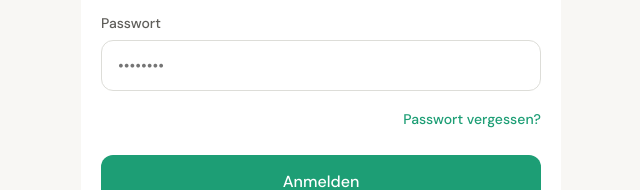
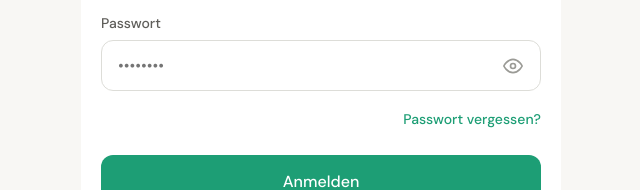
Before and after one commit to MEDDEAL/Pflegebox, a plain HTML site: page index.html in a window 1280 px wide. Shown: the part 265-455 px from the top of the page, 319-959 px from the left. Drawn offline with nearby package versions, Linux system fonts and the light colour scheme.

Commit message:
Update index.html
Password Asterisk anzeigen und blurry transition

```diff
--- a/index.html
+++ b/index.html
@@ -124,7 +124,15 @@
       </div>
       <div class="input-group">
         <label class="input-label">Passwort</label>
-        <input class="input-field" type="password" id="login-pw" placeholder="••••••••" autocomplete="current-password">
+        <div style="position:relative;">
+          <input class="input-field" type="password" id="login-pw" placeholder="••••••••" autocomplete="current-password" style="padding-right:48px;">
+          <button onclick="togglePwVisibility()" id="pw-eye-btn" type="button" style="position:absolute;right:14px;top:50%;transform:translateY(-50%);background:none;border:none;cursor:pointer;padding:4px;color:var(--gray-400);display:flex;align-items:center;justify-content:center;">
+            <svg id="pw-eye-icon" xmlns="http://www.w3.org/2000/svg" width="20" height="20" viewBox="0 0 24 24" fill="none" stroke="currentColor" stroke-width="2" stroke-linecap="round" stroke-linejoin="round">
+              <path d="M1 12s4-8 11-8 11 8 11 8-4 8-11 8-11-8-11-8z"/>
+              <circle cx="12" cy="12" r="3"/>
+            </svg>
+          </button>
+        </div>
         <div class="error-msg" id="login-error">E-Mail oder Passwort nicht korrekt.</div>
       </div>
       <div style="text-align:right;margin-bottom:24px;">
@@ -446,6 +454,25 @@ async function doLogin() {
 }
 
 document.getElementById('login-pw').addEventListener('keydown', e => { if(e.key==='Enter') doLogin(); });
+
+function togglePwVisibility() {
+  const input = document.getElementById('login-pw');
+  const icon  = document.getElementById('pw-eye-icon');
+  const show  = input.type === 'password';
+
+  // Blur transition
+  input.style.transition = 'filter 0.25s ease';
+  input.style.filter = 'blur(4px)';
+
+  setTimeout(() => {
+    input.type = show ? 'text' : 'password';
+    input.style.filter = 'blur(0px)';
+  }, 200);
+
+  icon.innerHTML = show
+    ? `<path d="M17.94 17.94A10.07 10.07 0 0 1 12 20c-7 0-11-8-11-8a18.45 18.45 0 0 1 5.06-5.94"/><path d="M9.9 4.24A9.12 9.12 0 0 1 12 4c7 0 11 8 11 8a18.5 18.5 0 0 1-2.16 3.19"/><line x1="1" y1="1" x2="23" y2="23"/>`
+    : `<path d="M1 12s4-8 11-8 11 8 11 8-4 8-11 8-11-8-11-8z"/><circle cx="12" cy="12" r="3"/>`;
+}
 
 async function doForgot() {
   const email = document.getElementById('forgot-email').value.trim();
```
